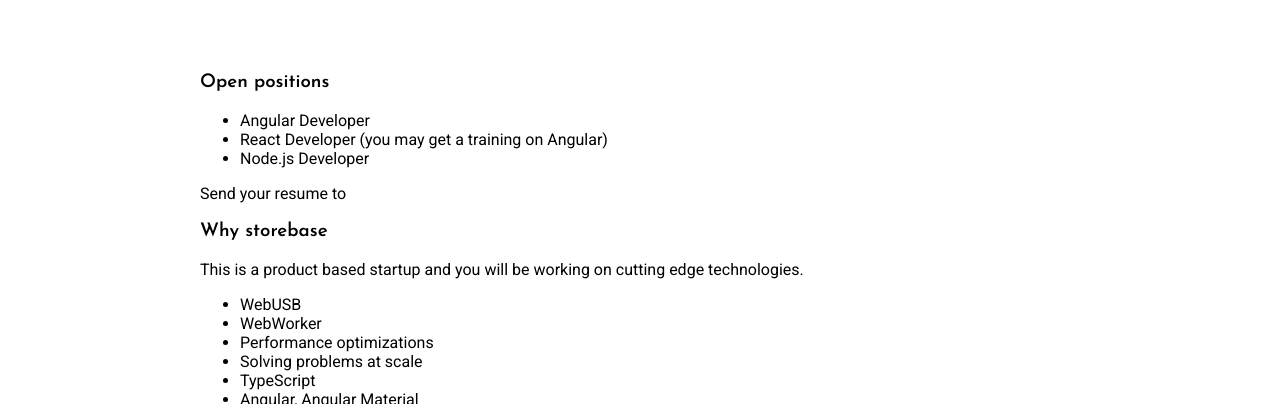
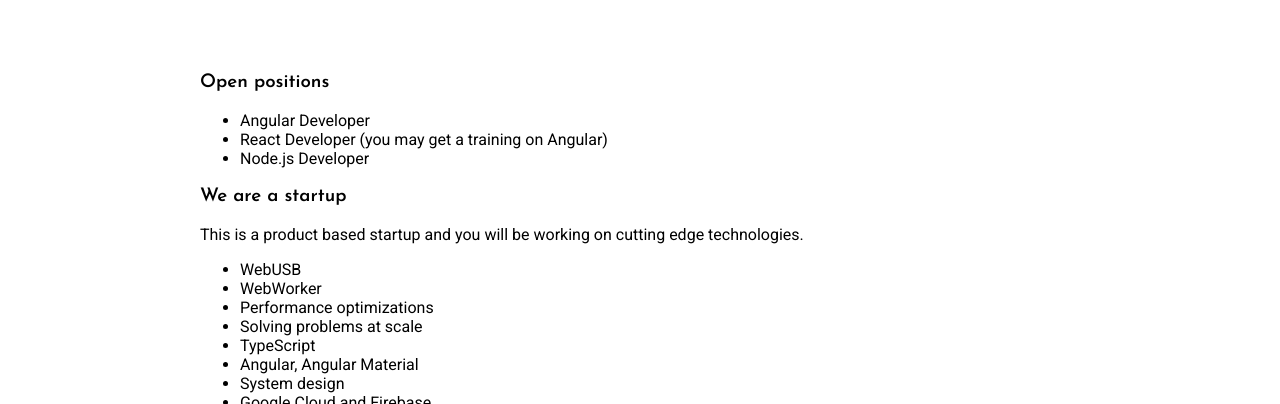
Before and after one commit to Hashimrasheed/testweb, a plain HTML site: page index.html in a window 1280 px wide. Shown: the part 396-800 px from the top of the page. Drawn offline with Linux system fonts and the light colour scheme.

Commit message:
typo correction

```diff
--- a/index.html
+++ b/index.html
@@ -110,9 +110,7 @@
         <li>Node.js Developer</li>
       </ul>
 
-      <p>Send your resume to</p>
-
-      <h3>Why storebase</h3>
+      <h3>We are a startup</h3>
       <p>
         This is a product based startup and you will be working on cutting edge
         technologies.
```
